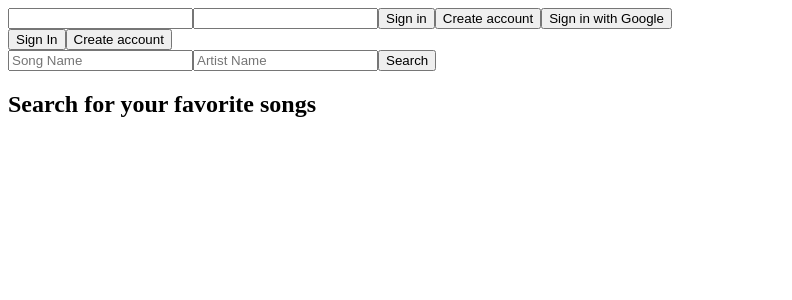
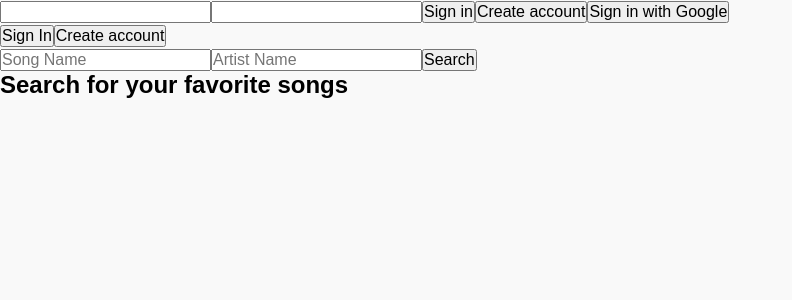
Before and after one commit to denisesantosdev/lyrics-collector, a React (Vite) app: page / in a window 1280 px wide. Shown: the top 300 px of the page, without its empty margins (0-792 px from the left). Built offline with nearby package versions, Linux system fonts and the light colour scheme; no server answers.

Commit message:
set up styled components and reset css

```diff
--- a/package.json
+++ b/package.json
@@ -12,7 +12,8 @@
   "dependencies": {
     "firebase": "^10.11.0",
     "react": "^18.2.0",
-    "react-dom": "^18.2.0"
+    "react-dom": "^18.2.0",
+    "styled-components": "^6.1.8"
   },
   "devDependencies": {
     "@types/react": "^18.2.66",
--- a/src/App.jsx
+++ b/src/App.jsx
@@ -5,6 +5,8 @@ import LyricsData from "./context/LyricsDataContext";
 import ToastContextProvider from "./context/ToastContext";
 import Toast from "./components/Toast/Toast";
 import SignInPage from "./pages/SignInPage";
+import GlobalStyle from "./theme/GlobalStyle";
+import { lightTheme } from "./theme/themes";
 
 import { initializeApp } from "firebase/app";
 import {
@@ -39,14 +41,16 @@ function App() {
   });
 
   return (
+    <>
+      <GlobalStyle theme={lightTheme}/>
       <ToastContextProvider>
         <LyricsData>
           {!isUserLoggedIn && <SignInPage />}
           <Home isUserLoggedIn={isUserLoggedIn} />
         </LyricsData>
-
         <Toast />
       </ToastContextProvider>
+    </>
   );
 }
 
--- /dev/null
+++ b/src/theme/GlobalStyle.js
@@ -0,0 +1,91 @@
+import { createGlobalStyle } from "styled-components";
+import { baseTheme } from "./themes";
+
+const GlobalStyle = createGlobalStyle`
+  body {
+    font-family: ${(props) => props.theme.fonts.body};
+    background-color: ${(props) => props.theme.colors.background};
+  }
+
+/*
+    CSS Reset by Andy Bell: https://piccalil.li/blog/a-more-modern-css-reset/
+ */
+
+/* Box sizing rules */
+*,
+*::before,
+*::after {
+  box-sizing: border-box;
+  margin: 0;
+  padding: 0;
+}
+
+/* Prevent font size inflation */
+html {
+  -moz-text-size-adjust: none;
+  -webkit-text-size-adjust: none;
+  text-size-adjust: none;
+}
+
+/* Remove default margin in favour of better control in authored CSS */
+body, h1, h2, h3, h4, p,
+figure, blockquote, dl, dd {
+  margin-block-end: 0;
+}
+
+/* Remove list styles on ul, ol elements with a list role, which suggests default styling will be removed */
+ul[role='list'],
+ol[role='list'] {
+  list-style: none;
+}
+
+/* Set core body defaults */
+body {
+  min-height: 100vh;
+  line-height: 1.5;
+}
+
+/* Set shorter line heights on headings and interactive elements */
+h1, h2, h3, h4,
+button, input, label {
+  line-height: 1.1;
+}
+
+/* Balance text wrapping on headings */
+h1, h2,
+h3, h4 {
+  text-wrap: balance;
+}
+
+/* A elements that don't have a class get default styles */
+a:not([class]) {
+  text-decoration-skip-ink: auto;
+  color: currentColor;
+}
+
+/* Make images easier to work with */
+img,
+picture {
+  max-width: 100%;
+  display: block;
+}
+
+/* Inherit fonts for inputs and buttons */
+input, button,
+textarea, select {
+  font-family: inherit;
+  font-size: inherit;
+}
+
+/* Make sure textareas without a rows attribute are not tiny */
+textarea:not([rows]) {
+  min-height: 10em;
+}
+
+/* Anything that has been anchored to should have extra scroll margin */
+:target {
+  scroll-margin-block: 5ex;
+}
+`;
+
+export default GlobalStyle;
--- /dev/null
+++ b/src/theme/themes.js
@@ -0,0 +1,57 @@
+const baseTheme = {
+  fonts: {
+    body: "Arial, sans-serif", // Choose a versatile font family
+    heading: "Georgia, serif", // Choose a distinct font family for headings
+  },
+  fontSizes: {
+    small: "0.875rem", // Small font size
+    medium: "1rem", // Medium font size (default)
+    large: "1.25rem", // Large font size
+    xLarge: "1.5rem", // Extra-large font size
+  },
+  lineHeights: {
+    small: "1.2", // Line height for small font size
+    medium: "1.4", // Line height for medium font size
+    large: "1.6", // Line height for large font size
+    xLarge: "1.8", // Line height for extra-large font size
+  },
+  spacing: {
+    small: "0.5rem", // Small spacing
+    medium: "1rem", // Medium spacing
+    large: "2rem", // Large spacing
+  },
+};
+
+const lightTheme = {
+  ...baseTheme,
+  colors: {
+    // Background colors
+    background: "#f9f9f9",
+    backgroundAccent: "#ffffff",
+
+    // Text colors
+    text: "#333333",
+    textLight: "#666666",
+
+    // Primary color (orange)
+    primary: "#f57c00",
+    primaryLight: "#ffab40",
+    primaryDark: "#e65100",
+
+    // Secondary color (teal)
+    secondary: "#009688",
+    secondaryLight: "#80cbc4",
+    secondaryDark: "#00796b",
+
+    // Border color
+    border: "#333333",
+
+    // Other colors (optional)
+    accent: "#ff5722",
+    success: "#4caf50",
+    warning: "#ff9800",
+    error: "#f44336",
+  },
+};
+
+export { lightTheme, baseTheme };
```
Also changed, not shown: 1 other file (tests, documents, lock files or other folders). Lines whose indentation alone changed are shown as unchanged.
